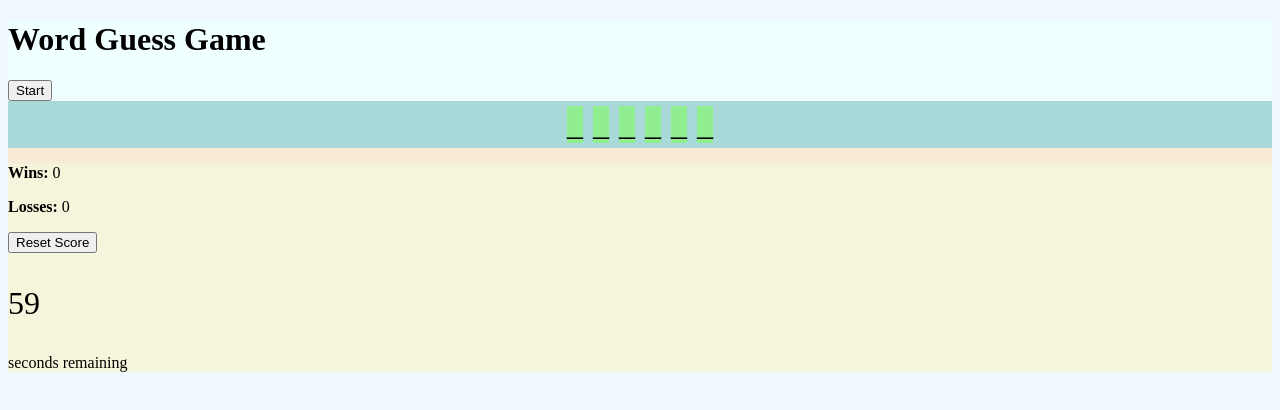
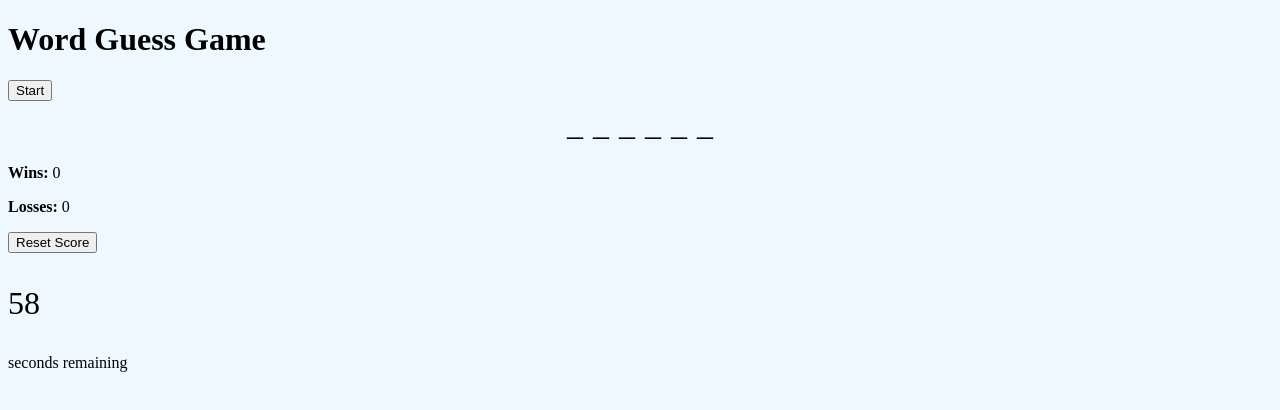
Before and after one commit to d-a-v-i-d-w-r-i-g-h-t/word-guess, a plain HTML site: page index.html in a window 1280 px wide. Both pictures are taken after a click on the button "Start". Drawn offline with Linux system fonts and the light colour scheme.

Commit message:
Fix colors

```diff
--- a/assets/css/style.css
+++ b/assets/css/style.css
@@ -12,7 +12,7 @@ h3 {
 }
 
 header {
-    background-color: azure;
+    background-color: aliceblue;
 }
 
 #id {
@@ -28,11 +28,10 @@ body {
 }
 
 #game-container {
-    background-color: antiquewhite;
+
 }
 
 #game-area {
-    background-color: rgb(170, 217, 217);
     display: flex;
     flex-direction: row;
     justify-content: center;
@@ -41,10 +40,7 @@ body {
 
 #game-area div {
     flex: 0 0 content;
-    /* height: 100px;
-    width: 100px; */
     text-align: center;
-    background-color: lightgreen;
     margin: 5px;
     font-size: 200%;
 }
@@ -54,7 +50,7 @@ body {
 }
 
 #results-area {
-    background-color: beige;
+
 }
 
 #winCount {
--- a/assets/js/script.js
+++ b/assets/js/script.js
@@ -9,7 +9,7 @@ var lossCountEl = document.getElementById("lossCount");
 var countdownEl = document.getElementById("countdown");
 var countdownTextEl = document.getElementById("countdown-text");
 
-const gameDuration = 61;
+const gameDuration = 60;
 const penalty = 5;
 const wordList = ["sandwich", "moustache", "cat", "balloon", "grocery", "distribution", "river", "chocolate", "possibility", "article", "poet", "philosophy", "housing", "republic", "construction", "restaurant", "payment", "definition", "pizza", "area", "people", "confusion", "childhood", "breath", "leader", "committee", "teaching", "employer", "coffee", "opinion", "queen", "college", "interaction", "psychology", "proposal", "accident", "discussion", "shopping", "mom", "disaster", "clothes", "potato", "session", "growth", "ear", "orange", "procedure", "affair", "salad", "dealer", "hall", "charity", "assumption", "country"];
 
@@ -96,10 +96,9 @@ function addDiv(text, index) {
 function playGame() {
     countCorrectLetters = 0;
     youWon = false;
-    countdownTextEl.textContent = "seconds remaining";
-
 
     startCountdown();
+
     var mysteryWord = getNextWord();
     wordArray = mysteryWord.split("");
 
@@ -156,9 +155,15 @@ function saveScore() {
 function startCountdown() {
 
     secondsRemaining = gameDuration;
+    countdownEl.textContent = secondsRemaining;
+    countdownTextEl.textContent = "seconds remaining";
+
     var timerInterval = setInterval(function() {
 
         secondsRemaining--;
+        if (secondsRemaining >= 0) {
+            countdownEl.textContent = secondsRemaining;
+        }
 
         if (youWon === true) {
             clearInterval(timerInterval);
@@ -171,9 +176,6 @@ function startCountdown() {
             endGame();
         }
 
-        if (secondsRemaining >= 0) {
-            countdownEl.textContent = secondsRemaining;
-        }
 
     }, 1000);
 
```
